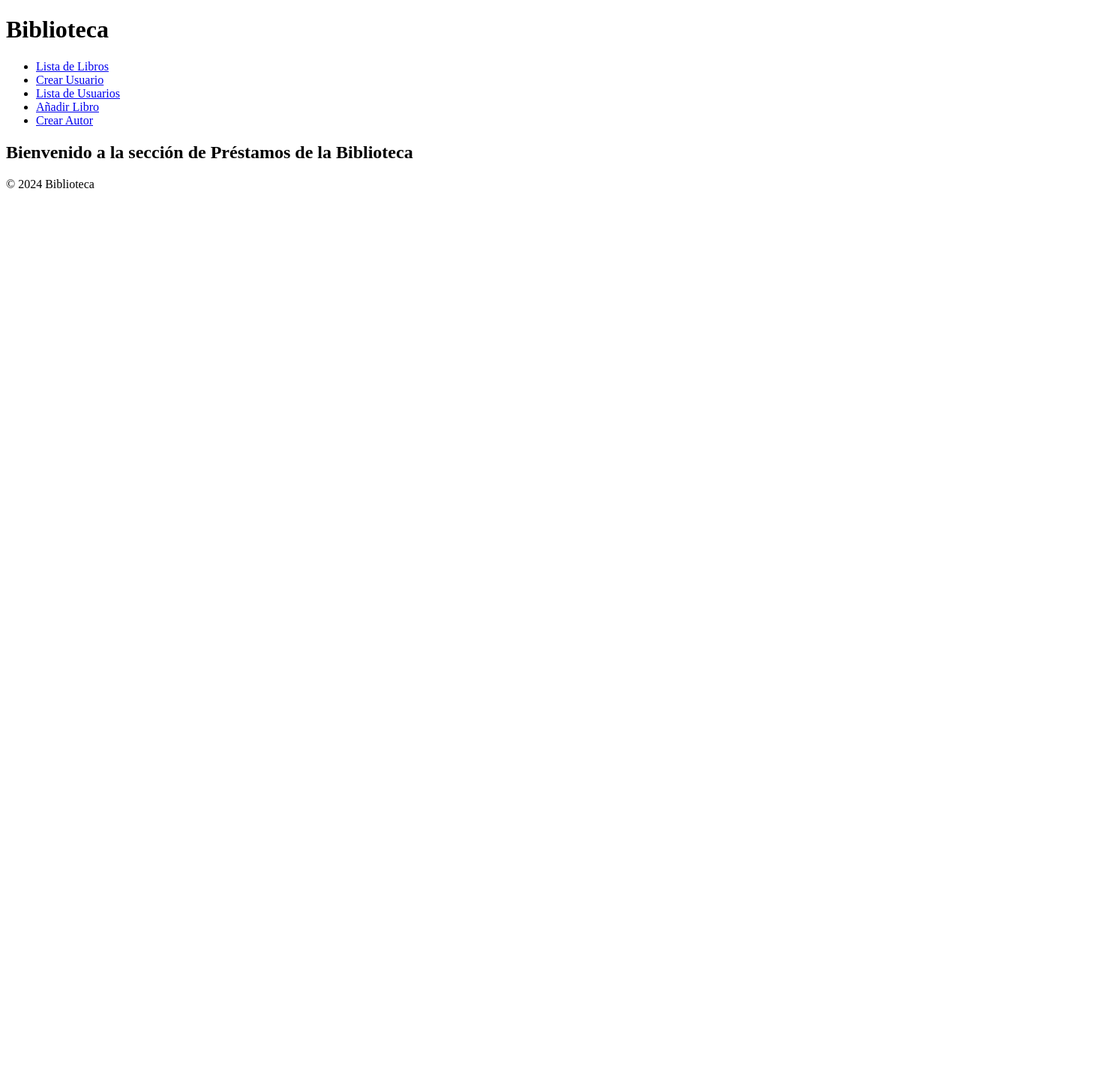
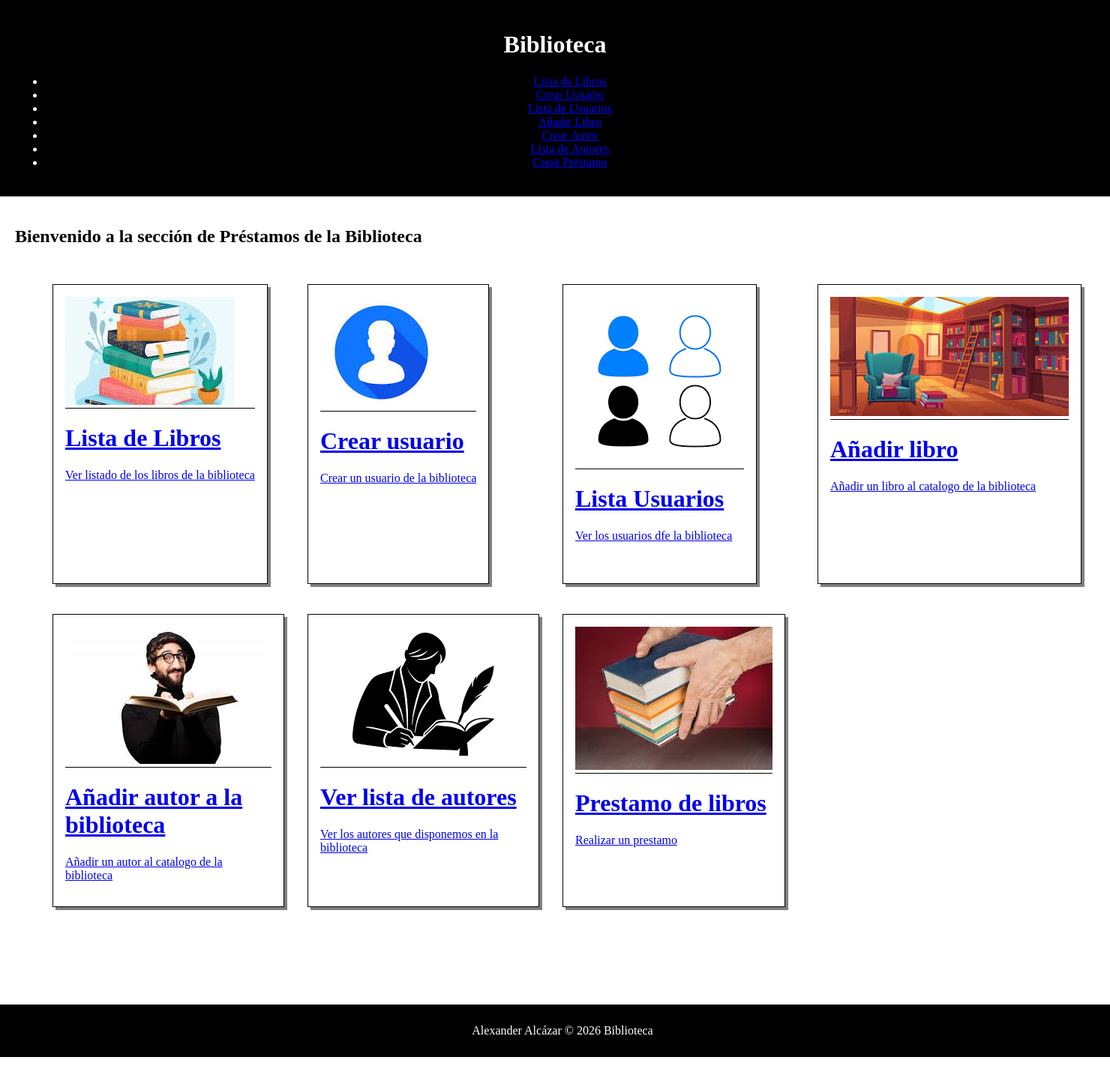
Before and after one commit to lexalcazar/biblioteca, a Django app: page /prestamos/ in a window 1480 px wide. Shown: the whole page at 75% size. Before the commit the page ends 251 px from the top, so only its background shows below. Run offline with Django 4.2, Linux system fonts and the light colour scheme.

Commit message:
trabajando el front

```diff
--- a/biblioteca/settings.py
+++ b/biblioteca/settings.py
@@ -127,6 +127,10 @@ USE_TZ = True
 
 STATIC_URL = 'static/'
 
+STATICFILES_DIRS = [
+    BASE_DIR / "static",
+]
+
 # Default primary key field type
 # https://docs.djangoproject.com/en/4.2/ref/settings/#default-auto-field
 
--- a/prestamos/templates/prestamos/index.html
+++ b/prestamos/templates/prestamos/index.html
@@ -1,5 +1,7 @@
 <!-- pagina de inicio que extiende a base_generic.html -->
+
 {% extends 'base_generic.html' %}
+{% load static %}
 {% block header %}
     <nav>
         <ul>
@@ -9,11 +11,147 @@
             <li><a href="{% url 'lista_usuarios' %}">Lista de Usuarios</a></li>
             <li><a href="{% url 'anadir_libro' %}">Añadir Libro</a></li>
             <li><a href="{% url 'crear_autor' %}">Crear Autor</a></li>
+            <li><a href="{% url 'lista_autores' %}">Lista de Autores</a></li>
+            <li><a href="{% url 'crear_prestamo' %}">Crear Préstamo</a></li>
 
         </ul>
     </nav>
 {% endblock %}
 {% block content %}
     <h2>Bienvenido a la sección de Préstamos de la Biblioteca</h2>
+    <div class="principal">
+        <!--Contenedor de lista de libros-->
+        <div class="contenedor">
+
+            <div class="tarjeta">
+                <a href="{% url 'lista_libros' %}">
+                    <img src="{% static 'images/libros.jpeg' %}" alt="Logo">
+                </a>
+            </div>
+            <div class="sub_tarjeta">
+                <a href="{% url 'lista_libros' %}">
+                    <h1>Lista de Libros</h1>
+                    <p>Ver listado de los libros de la biblioteca </p>
+                </a>
+            </div>
+        <!--Fin div lista de libros-->
+
+        <!--Contenedor de crear usuario-->
+        </div>
+        <div class="contenedor">
+
+            <div class="tarjeta">
+                <a href="{% url 'crear_usuario' %}">
+                    <img src="{% static 'images/usuario.jpeg' %}" alt="Logo">
+                </a>
+            </div>
+            <div class="sub_tarjeta">
+                <a href="{% url 'crear_usuario' %}">
+                    <h1>Crear usuario</h1>
+                    <p>Crear un usuario de la biblioteca</p>
+                </a>
+            </div>
+
+        </div>
+        <!-- Fin div crear usuario-->
+
+        <!--Contenedor de listar usuarios-->
+
+           <div class="contenedor">
+
+            <div class="tarjeta">
+                <a href="{% url 'lista_usuarios' %}">
+                    <img src="{% static 'images/usuarios.png' %}" alt="Logo">
+                </a>
+            </div>
+            <div class="sub_tarjeta">
+                <a href="{% url 'lista_usuarios' %}">
+                    <h1>Lista Usuarios</h1>
+                    <p>Ver los usuarios dfe la biblioteca</p>
+                </a>
+            </div>
+
+        </div>
+        <!-- Fin div listar usuarios-->
+
+
+
+        <!--Contenedor de añadir libro -->
+
+           <div class="contenedor">
+
+            <div class="tarjeta">
+                <a href="{% url 'anadir_libro' %}">
+                    <img src="{% static 'images/catalogo.jpeg' %}" alt="Logo">
+                </a>
+            </div>
+            <div class="sub_tarjeta">
+                <a href="{% url 'anadir_libro' %}">
+                    <h1>Añadir libro</h1>
+                    <p>Añadir un libro al catalogo de la biblioteca</p>
+                </a>
+            </div>
+
+        </div>
+        <!-- Fin div añadir libro-->
+
+
+       <!--Contenedor de crear autor-->
+
+           <div class="contenedor">
+
+            <div class="tarjeta">
+                <a href="{% url 'crear_autor' %}">
+                    <img src="{% static 'images/autor.jpeg' %}" alt="Logo">
+                </a>
+            </div>
+            <div class="sub_tarjeta">
+                <a href="{% url 'crear_autor' %}">
+                    <h1>Añadir autor a la biblioteca</h1>
+                    <p>Añadir un autor al catalogo de la biblioteca</p>
+                </a>
+            </div>
+
+        </div>
+        <!-- Fin div crear autor-->
+
+        <!--Contenedor de lista autores -->
+
+        <div class="contenedor">
+
+        <div class="tarjeta">
+            <a href="{% url 'lista_autores' %}">
+                <img src="{% static 'images/autores.png' %}" alt="Logo">
+            </a>
+        </div>
+        <div class="sub_tarjeta">
+            <a href="{% url 'lista_autores' %}">
+                <h1>Ver lista de autores</h1>
+                <p>Ver los autores que disponemos en la biblioteca </p>
+            </a>
+        </div>
+
+    </div>
+        <!-- Fin div lista autores -->
+
+    <!--Contenedor de crear prestamo -->
+
+        <div class="contenedor">
+
+        <div class="tarjeta">
+            <a href="{% url 'crear_prestamo' %}">
+                <img src="{% static 'images/prestamo.jpeg' %}" alt="Logo">
+            </a>
+        </div>
+        <div class="sub_tarjeta">
+            <a href="{% url 'crear_prestamo' %}">
+                <h1>Prestamo de libros</h1>
+                <p>Realizar un prestamo</p>
+            </a>
+        </div>
+
+    </div>
+        <!-- Fin div crear prestamo -->
+    </div>
 
 {% endblock %}
--- a/prestamos/templates/prestamos/lista_libros.html
+++ b/prestamos/templates/prestamos/lista_libros.html
@@ -3,15 +3,17 @@
 
 {% block content %}
     <h2>Lista de Libros Disponibles</h2>
+<div style="border: 2px solid black;">
     <ul>
         {% for libro in libros %}
             <li>
-                <a href="{% url 'detalle_libro' libro.titulo %}">{{ libro.titulo }}</a> por {{ libro.autor }}
+                <a href="{% url 'detalle_libro' libro.titulo %}">{{ libro.titulo }}</a>
             </li>
         {% empty %}
             <li>No hay libros disponibles.</li>
         {% endfor %}
     </ul>
+</div>
     <a href="{% url 'index' %}" class="btn btn-primary">Volver a la página de inicio</a>
 
 {% endblock %}
--- a/prestamos/urls.py
+++ b/prestamos/urls.py
@@ -14,6 +14,9 @@ urlpatterns = [
     path('libro_creado/', views.libro_creado, name='libro_creado'),
     path('crear_autor/', views.crear_autor, name='crear_autor'),
     path('autor_creado/', views.autor_creado, name='autor_creado'),
-
+    path('autores/', views.lista_autores, name='lista_autores'),
+    path('autores/<str:autor_nombre>/', views.detalle_autor, name='detalle_autor'),
+    path('crear_prestamo/', views.crear_prestamo, name='crear_prestamo'),
+    path('prestamo_creado/', views.prestamo_creado, name='prestamo_creado'),
 
 ]
--- a/prestamos/views.py
+++ b/prestamos/views.py
@@ -1,7 +1,7 @@
 from urllib import request
 from django.shortcuts import  render
 
-from prestamos.forms import  AutorForm, LibroForm, UsuarioForm
+from prestamos.forms import  AutorForm, LibroForm, PrestamoForm, UsuarioForm
 from prestamos.models import Autor, Libro, Usuario
 
 # Create your views here.
@@ -10,8 +10,9 @@ def index(request):
     return render(request, 'prestamos/index.html')
 # listado de libros disponibles
 def lista_libros(request):
+    autores = Autor.objects.all()
     libros = Libro.objects.all()
-    return render(request, 'prestamos/lista_libros.html', {'libros': libros})
+    return render(request, 'prestamos/lista_libros.html', {'libros': libros, 'autores': autores})
 # detalle de un libro
 def detalle_libro(request, libro_titulo):
     autor = Autor.objects.get(libros__titulo=libro_titulo)
@@ -57,3 +58,24 @@ def crear_autor(request):
 # vista para autor creado
 def autor_creado(request, autor):
     return render(request, 'prestamos/autor_creado.html', {'autor': autor})
+# vista de autores
+def lista_autores(request):
+    autores = Autor.objects.all()
+    return render(request, 'prestamos/lista_autores.html', {'autores': autores})
+# detalle de un autor
+def detalle_autor(request, autor_nombre):
+    autor = Autor.objects.get(nombre=autor_nombre)
+    libros = Libro.objects.filter(autor=autor)
+    return render(request, 'prestamos/detalle_autor.html', {'autor': autor, 'libros': libros})
+# vista para crear prestamos
+def crear_prestamo(request):
+    form = PrestamoForm()
+    if request.method == 'POST':
+        form = PrestamoForm(request.POST)
+        if form.is_valid():
+            form.save()
+            return render(request, 'prestamos/prestamo_creado.html', {'prestamo': form.instance})
+    return render(request, 'prestamos/crear_prestamo.html', {'form': form})
+# vista para prestamo creado
+def prestamo_creado(request, prestamo):
+    return render(request, 'prestamos/prestamo_creado.html', {'prestamo': prestamo})
--- /dev/null
+++ b/static/css/estilos.css
@@ -0,0 +1,82 @@
+header {
+    background-color: black;
+    color: white;
+    padding: 20px;
+    text-align: center;
+}
+nav{
+
+}
+footer {
+    background-color: black;
+    color: white;
+    padding: 10px;
+    text-align: center;
+    /*position: fixed;*/
+    width: 100%;
+    bottom: 0;
+}
+body {
+    font-family: serif, sans-serif;
+    margin: 0;
+    padding-bottom: 40px; /* To ensure content is not hidden behind the footer */
+}
+main {
+
+    padding: 20px;
+    padding-bottom: 80px;
+}
+/*div {
+    margin-bottom: 15px;
+}*/
+form{
+    border: solid black 1px;
+    padding: 1rem;
+    box-shadow: 2px 2px grey;
+    }
+
+.principal{
+    margin: 50px;
+    display: grid;
+    grid-template-columns: repeat(4,300px); /* 3 columnas iguales */
+    grid-template-rows: repeat(1, 400px); /* 4 filas de 100px de altura */
+    gap: 40px; /* separaciones entre celdas */
+
+
+}
+
+.contenedor{
+
+    width: fit-content;
+    height: auto;
+    margin: 0px;
+    padding: 1rem;
+    border: solid  black 1px;
+    box-shadow: 4px 4px grey;
+    grid-template-columns: repeat(2, 2fr);
+    grid-template-rows: repeat(3, 1fr);
+    gap: 5px;
+    /*border: 1px solid black;
+    margin: 20px 15px;
+    display: grid;
+    box-shadow: 1px 1px grey;
+    grid-template-columns: repeat(2, 2fr);
+    grid-template-rows: repeat(5, 1fr);
+    gap: 5px;
+    width: auto;
+    height: auto;
+    overflow: hidden;*/
+}
+.tarjeta{
+
+
+    border-bottom: solid  black 1px;
+}
+
+.sub_tarjeta{
+
+    height: fit-content;
+    width: auto;
+    overflow: hidden;
+
+}
--- a/templates/base_generic.html
+++ b/templates/base_generic.html
@@ -1,9 +1,11 @@
+{% load static %}
 <!DOCTYPE html>
 <html lang="en">
 <head>
     <meta charset="UTF-8">
     <meta name="viewport" content="width=device-width, initial-scale=1.0">
     <title>{% block title %}Biblioteca{% endblock %}</title>
+    <link rel="stylesheet" href="{% static 'css/estilos.css' %}">
 
 </head>
 <body>
@@ -16,7 +18,7 @@
         {% block content %}{% endblock %}
     </main>
     <footer>
-        <p>&copy; 2024 Biblioteca</p>
+        <p>Alexander Alcázar &copy; 2026 Biblioteca</p>
     </footer>
 </body>
 </html>
```
Also changed, not shown: prestamos/forms.py (+21 -0 lines), prestamos/templates/prestamos/crear_prestamo.html (added, +12 -0 lines), prestamos/templates/prestamos/detalle_autor.html (added, +12 -0 lines), prestamos/templates/prestamos/lista_autores.html (added, +13 -0 lines), prestamos/templates/prestamos/prestamo_creado.html (added, +9 -0 lines), static/images/autor.jpeg (added), static/images/autores.png (added), static/images/catalogo.jpeg (added), static/images/libros.jpeg (added), static/images/prestamo.jpeg (added), static/images/usuario.jpeg (added), static/images/usuarios.png (added).
